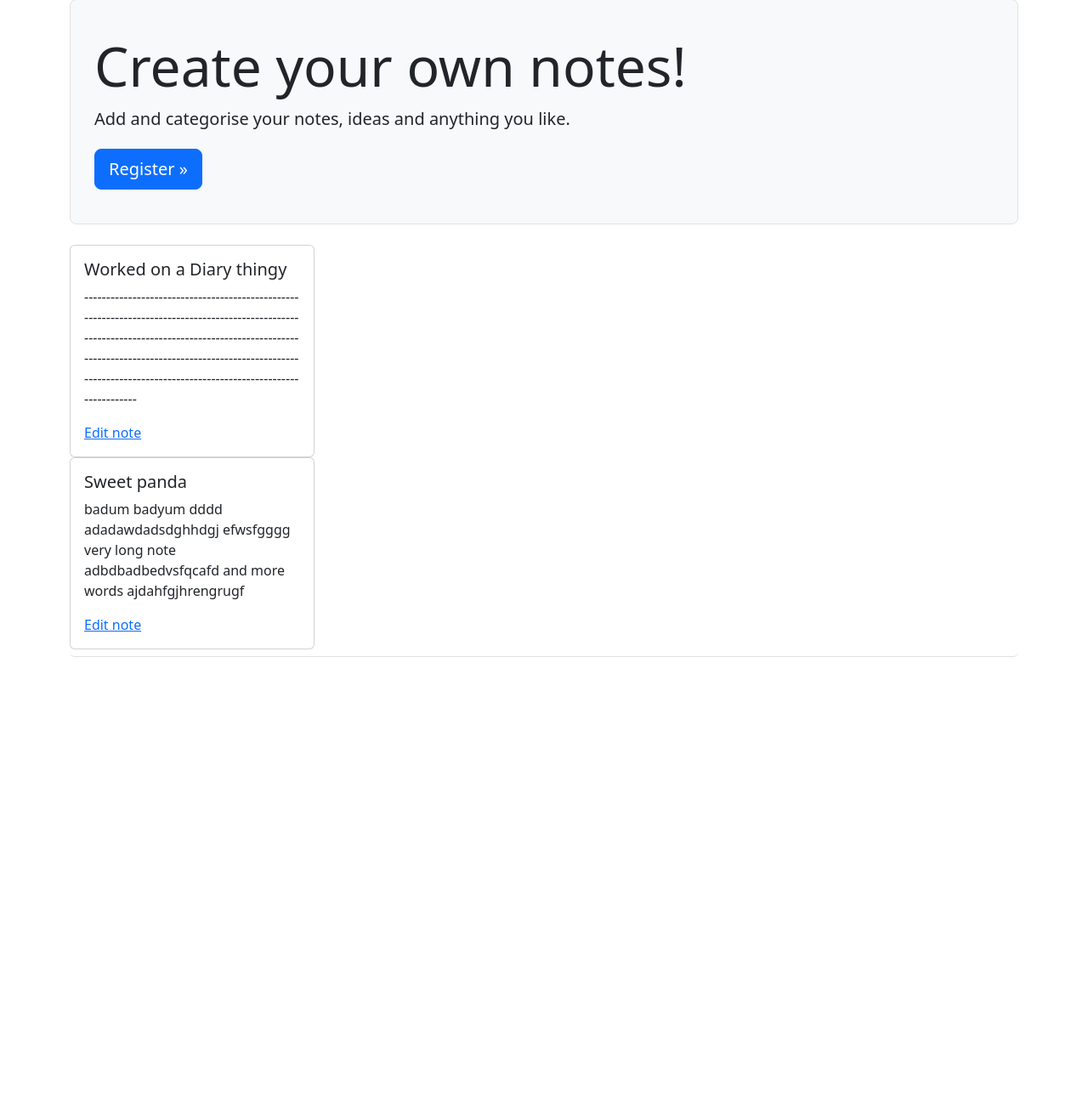
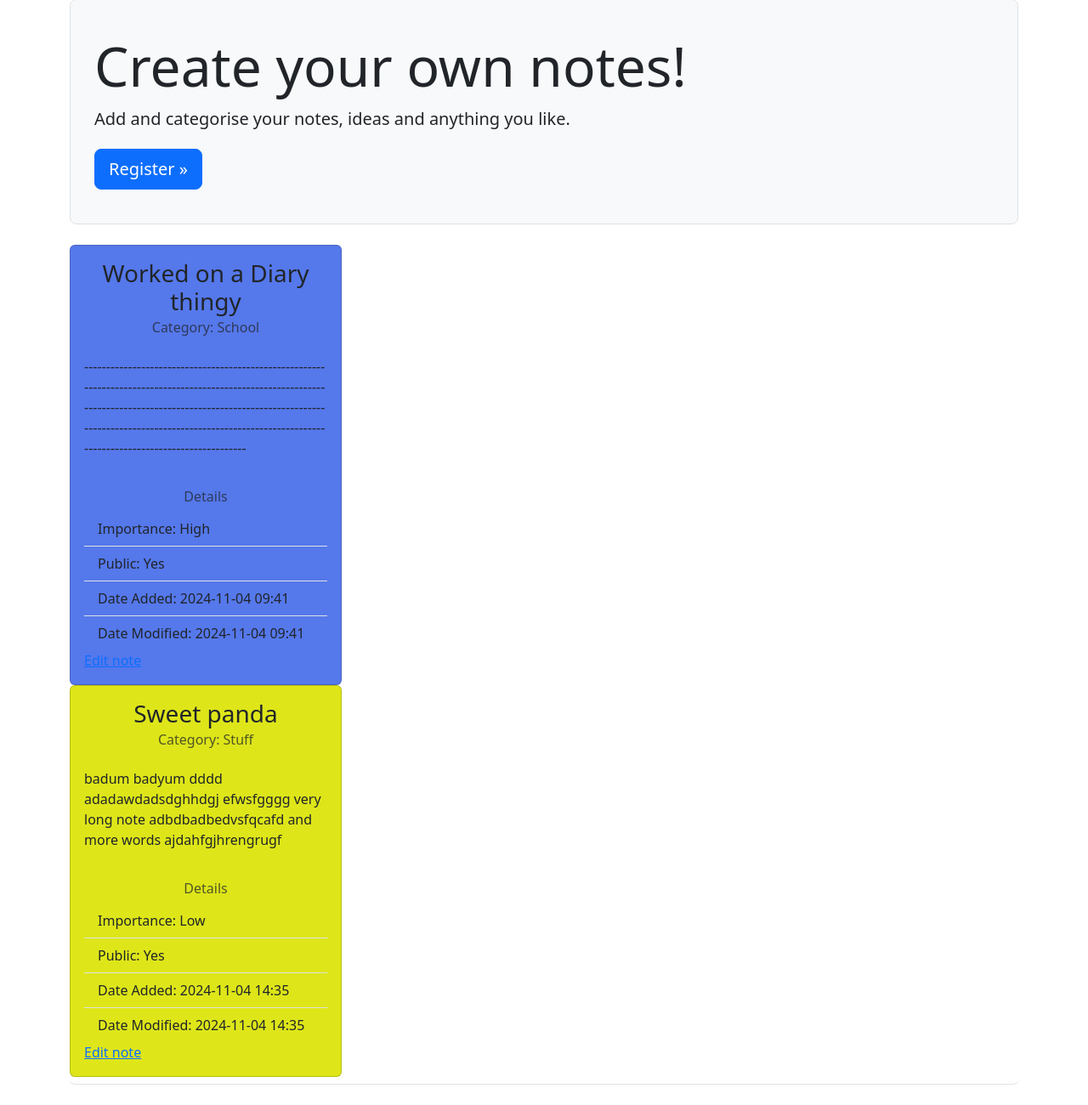
Before and after one commit to jvirkku/Diary, a Django app: page / in a window 1280 px wide. Shown: the part 83-1383 px from the top of the page at 85% size. Before the commit the page ends 856 px from the top, so only its background shows below. Run offline with Django 5.2, Linux system fonts and the light colour scheme; data comes from the database, SQL or seed files in the repository; some libraries are stand-ins or nearby versions.

Commit message:
Fixed the notes on index page.

```diff
--- a/diary/templates/diary/index.html
+++ b/diary/templates/diary/index.html
@@ -26,14 +26,24 @@
 
 <ul class="list-group border-bottom pb-2 mb-4">
     {% for note in notes %}
-        <!-- Here we will iterate through notes -->
-        <div class="card" style="width: 18rem;">
-            <div class="card-body">
-                <h5 class="card-title">{{ note.title }}</h5>
-                <p class="card-text">{{ note.my_note }}</p>
-                <a href="#" class="card-link">Edit note</a>
-            </div>
+
+    <div class="card {{ note.category|lower }}-category" style="width: 20rem;">
+        <div class="card-body">
+            <h5 class="card-title text-center fs-3">{{ note.title }}</h5>
+            <h6 class="card-subtitle mb-2 text-body-secondary text-center pb-3">Category: {{ note.category }}</h6>
+            <p class="card-text">{{ note.my_note }}</p>
+            <!-- Additional info about the note -->
+            <h6 class="card-subtitle mb-2 text-body-secondary text-center pt-4">Details</h6>
+            <ul class="list-group list-group-flush">
+                <li class="list-group-item {{ note.category|lower }}-category">Importance: {{ note.get_importance_display }}</li>
+                <li class="list-group-item {{ note.category|lower }}-category">Public: {{ note.public|yesno:"Yes,No" }}</li>
+                <li class="list-group-item {{ note.category|lower }}-category">Date Added: {{ note.date_added|date:"Y-m-d H:i" }}</li>
+                <li class="list-group-item {{ note.category|lower }}-category">Date Modified: {{ note.date_modified|date:"Y-m-d H:i" }}</li>
+              </ul>
+            <a href="#" class="card-link">Edit note</a>
         </div>
+    </div>
+
     {% empty %}
         <li class="list-group-item">No notes have been created yet!</li>
     {% endfor %}
```
